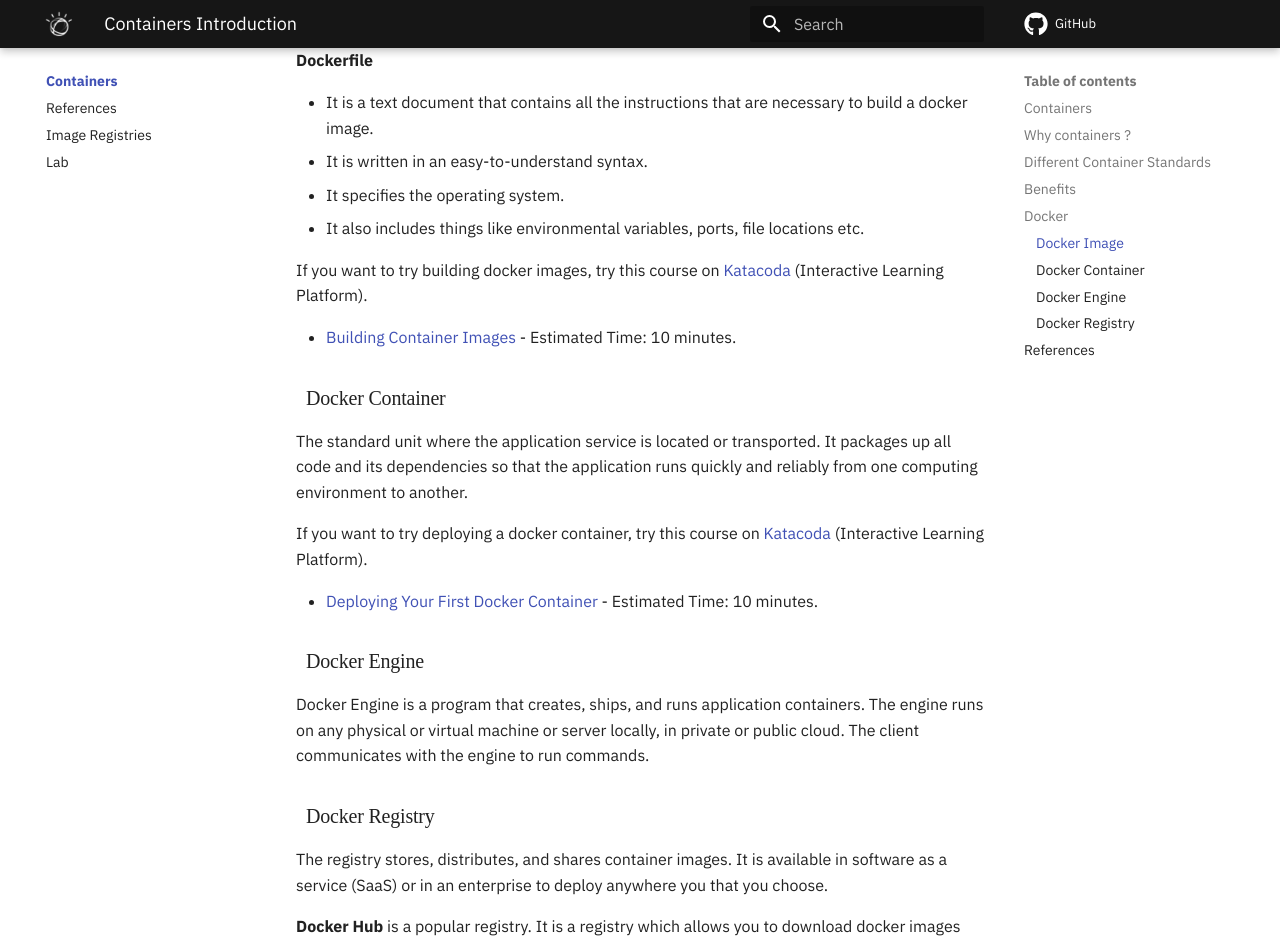
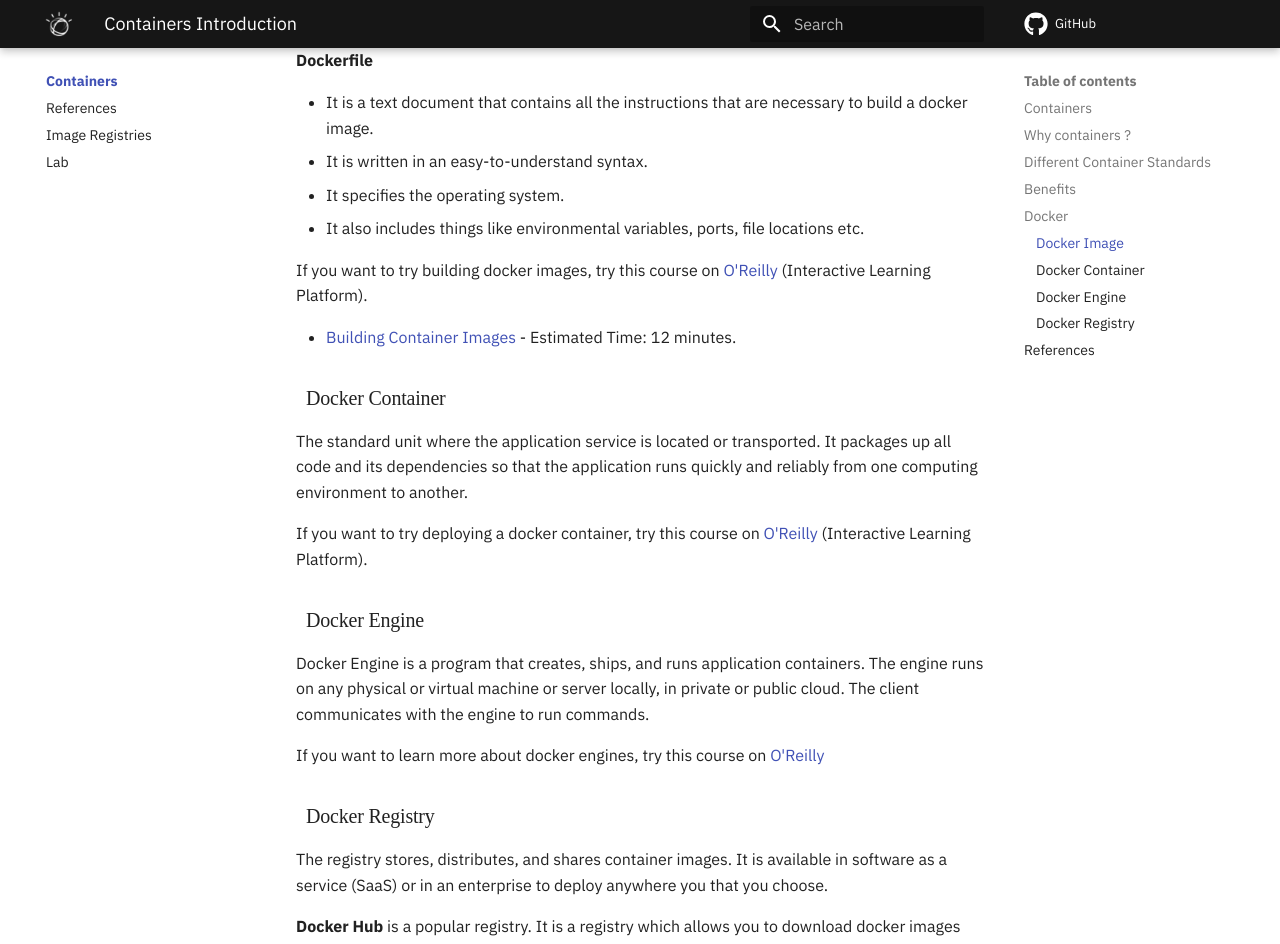
Before and after one commit to ibm-cloud-architecture/cloud-native-bootcamp, an MkDocs documentation site: the page built from docs/containers/index.md, in a window 1280 px wide and 1400 px high, scrolled down 3816 px. Shown: the top 944 px of the window. Built offline with MkDocs 1.6.1 and Material for MkDocs 9.7.7, drawn with Linux system fonts in a browser that asks for light colours; some web fonts are replaced; comment, search, counter and statistics services are not loaded; some of the changed text lies outside the part shown.

Commit message:
Container links to O'Reilly

```diff
--- a/docs/containers/index.md
+++ b/docs/containers/index.md
@@ -77,21 +77,21 @@
 - It specifies the operating system.
 - It also includes things like environmental variables, ports, file locations etc.
 
-If you want to try building docker images, try this course on [Katacoda](https://www.katacoda.com/) (Interactive Learning Platform).
+If you want to try building docker images, try this course on [O'Reilly](https://learning.oreilly.com/videos/docker-for-the/9781788991315/) (Interactive Learning Platform).
 
-- [Building Container Images](https://www.katacoda.com/courses/docker/2) -  Estimated Time: 10 minutes.
+- [Building Container Images](https://learning.oreilly.com/videos/docker-for-the/9781788991315/9781788991315-video4_2/) -  Estimated Time: 12 minutes.
 
 ### Docker Container
 
 The standard unit where the application service is located or transported. It packages up all code and its dependencies so that the application runs quickly and reliably from one computing environment to another.
 
-If you want to try deploying a docker container, try this course on [Katacoda](https://www.katacoda.com/) (Interactive Learning Platform).
-
-- [Deploying Your First Docker Container](https://www.katacoda.com/courses/docker/deploying-first-container) -  Estimated Time: 10 minutes.
+If you want to try deploying a docker container, try this course on [O'Reilly](https://learning.oreilly.com/videos/docker-for-the/9781788991315/9781788991315-video4_2/#t11m27s) (Interactive Learning Platform).
 
 ### Docker Engine
 
 Docker Engine is a program that creates, ships, and runs application containers. The engine runs on any physical or virtual machine or server locally, in private or public cloud. The client communicates with the engine to run commands.
+
+If you want to learn more about docker engines, try this course on [O'Reilly](https://learning.oreilly.com/videos/docker-for-the/9781788991315/9781788991315-video7_1/)
 
 ### Docker Registry
 
```
Also changed, not shown: other parts of docs/containers/index.md (+0 -2 lines).
